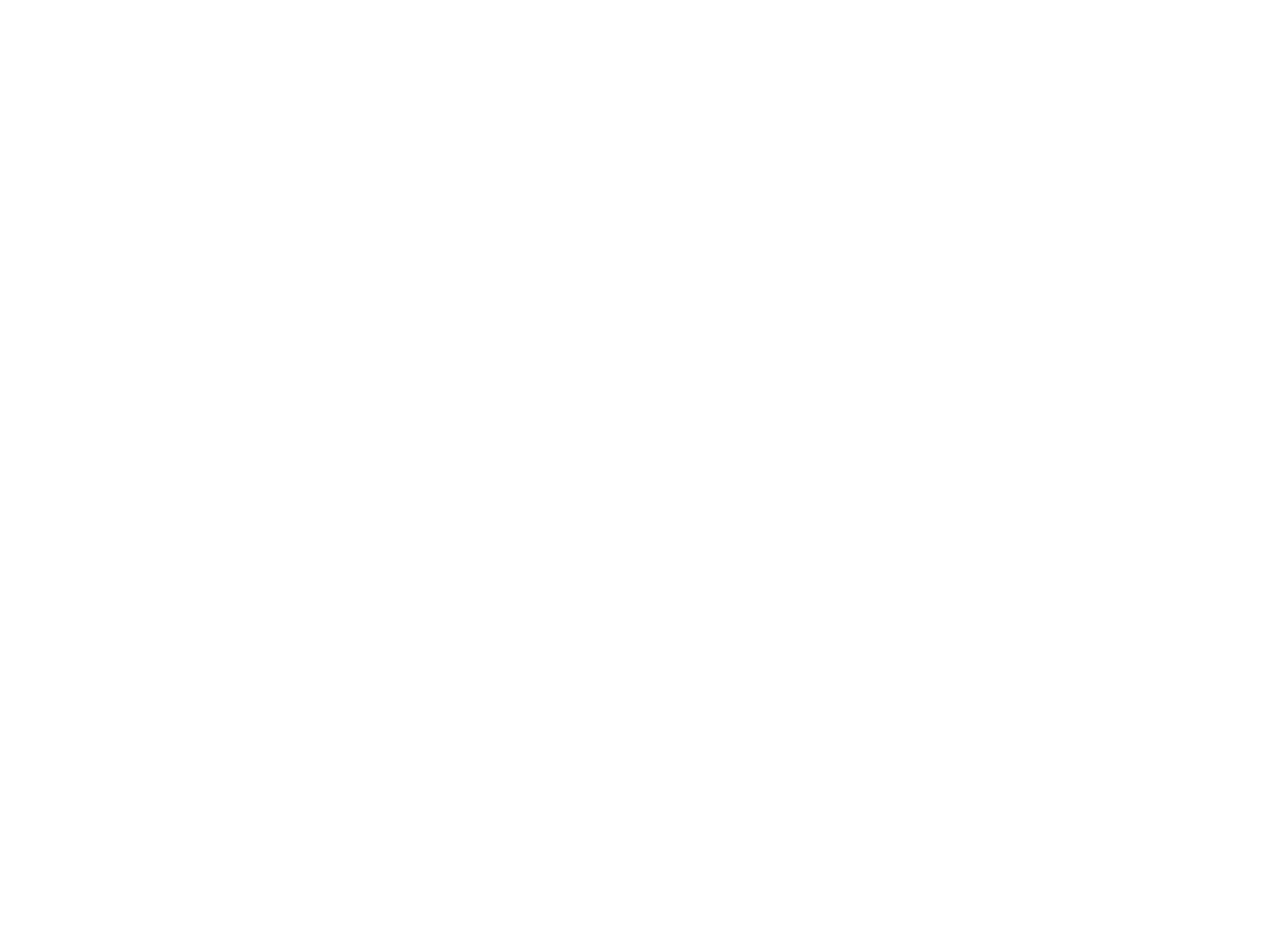
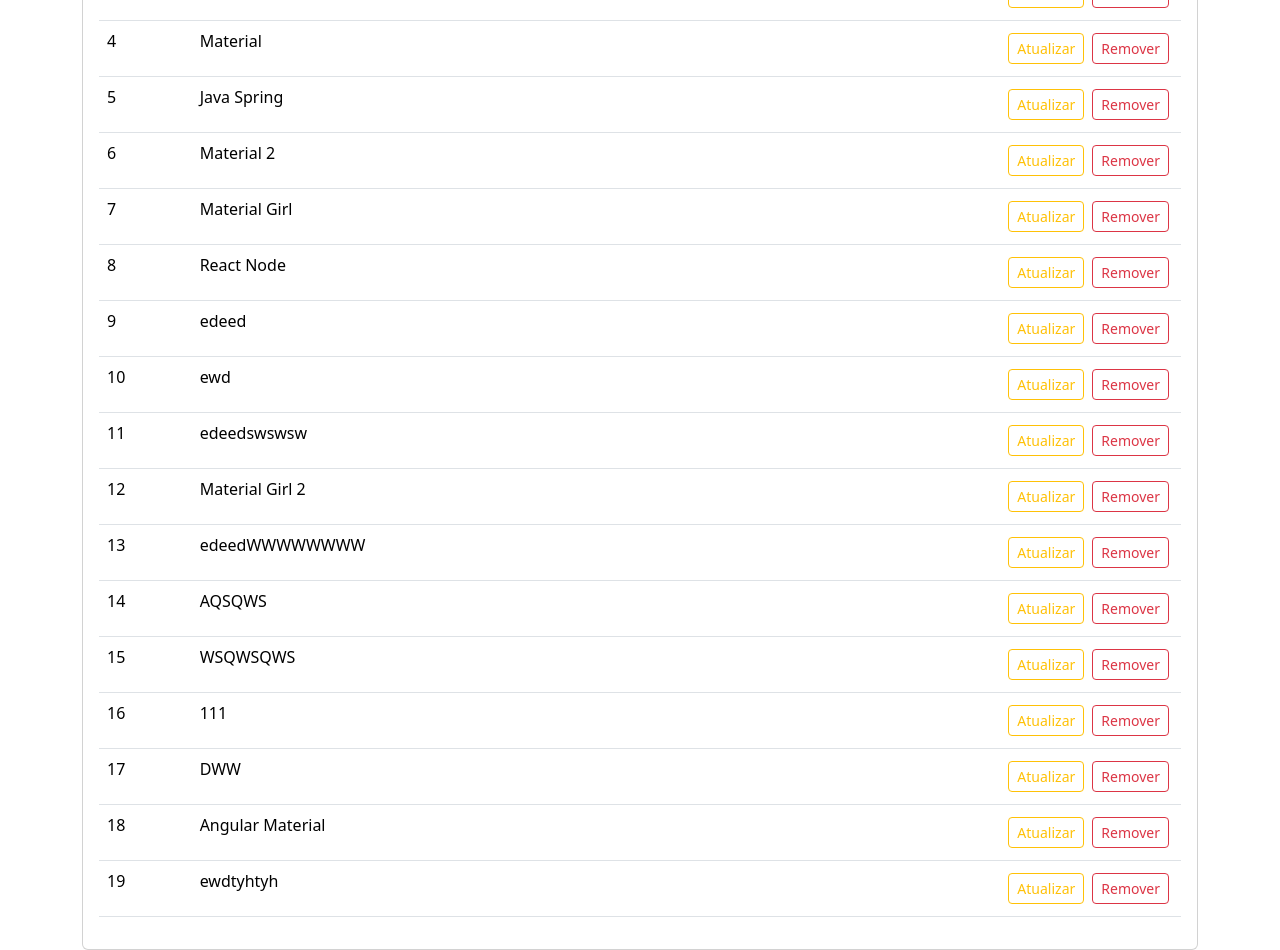
Before and after one commit to gseovana/curso-angular, an Angular app in the folder requests-http/: page /cursos in a window 1280 px wide. Shown: the part 340-1290 px from the top of the page. Before the commit the page ends 800 px from the top, so only its background shows below. Built offline with nearby package versions, Linux system fonts and the light colour scheme; data requests are answered from the project's data file.

Commit message:
http post

```diff
--- a/requests-http/db.json
+++ b/requests-http/db.json
@@ -7,6 +7,74 @@
     {
       "nome": "Java",
       "id": 2
+    },
+    {
+      "nome": "Angular Material",
+      "id": 3
+    },
+    {
+      "nome": "Material",
+      "id": 4
+    },
+    {
+      "nome": "Java Spring",
+      "id": 5
+    },
+    {
+      "nome": "Material 2",
+      "id": 6
+    },
+    {
+      "nome": "Material Girl",
+      "id": 7
+    },
+    {
+      "nome": "React Node",
+      "id": 8
+    },
+    {
+      "nome": "edeed",
+      "id": 9
+    },
+    {
+      "nome": "ewd",
+      "id": 10
+    },
+    {
+      "nome": "edeedswswsw",
+      "id": 11
+    },
+    {
+      "nome": "Material Girl 2",
+      "id": 12
+    },
+    {
+      "nome": "edeedWWWWWWWW",
+      "id": 13
+    },
+    {
+      "nome": "AQSQWS",
+      "id": 14
+    },
+    {
+      "nome": "WSQWSQWS",
+      "id": 15
+    },
+    {
+      "nome": "111",
+      "id": 16
+    },
+    {
+      "nome": "DWW",
+      "id": 17
+    },
+    {
+      "nome": "Angular Material",
+      "id": 18
+    },
+    {
+      "nome": "ewdtyhtyh",
+      "id": 19
     }
   ]
 }
--- a/requests-http/src/app/cursos/cursos-form/cursos-form.component.ts
+++ b/requests-http/src/app/cursos/cursos-form/cursos-form.component.ts
@@ -1,5 +1,8 @@
 import { Component } from '@angular/core';
 import { FormBuilder, FormGroup, Validators } from '@angular/forms';
+import { CursosService } from '../cursos.service';
+import { AlertModalService } from 'src/app/shared/alert-modal.service';
+import { Router } from '@angular/router';
 
 @Component({
   selector: 'app-cursos-form',
@@ -12,7 +15,12 @@ export class CursosFormComponent {
   form: FormGroup;
   submitted: boolean = false;
 
-  constructor(private formBuilder: FormBuilder){}
+  constructor(
+    private formBuilder: FormBuilder,
+    private service: CursosService,
+    private modal: AlertModalService,
+    private router: Router
+    ){}
 
   ngOnInit(){
 
@@ -31,6 +39,18 @@ export class CursosFormComponent {
     console.log(this.form.value);
     if(this.form.valid){
       console.log('submit');
+      this.service.create (this.form.value).subscribe({
+        next: dados => {
+          console.log(dados);
+        },
+        error: error => {
+          this.modal.showAlertDanger('Erro ao criar curso. Tente novamente.')
+        },
+        complete: () => {
+          this.modal.showAlertSuccess('Curso criado com sucesso!');
+          this.router.navigateByUrl('/cursos');
+        }
+      });
     }
   }
 
--- a/requests-http/src/app/cursos/cursos.service.ts
+++ b/requests-http/src/app/cursos/cursos.service.ts
@@ -1,7 +1,7 @@
 import { Injectable } from '@angular/core';
 import { HttpClient } from '@angular/common/http'
 import { Curso } from './curso';
-import { delay, tap } from 'rxjs/operators';
+import { delay, take, tap } from 'rxjs/operators';
 
 @Injectable({
   providedIn: 'root'
@@ -19,4 +19,8 @@ export class CursosService {
         tap(console.log)
       );
   }
+
+  create(curso: Curso){
+    return this.http.post('http://localhost:3000/cursos', curso).pipe(take(1));
+  }
 }
--- a/requests-http/src/app/shared/alert-modal.service.ts
+++ b/requests-http/src/app/shared/alert-modal.service.ts
@@ -14,10 +14,14 @@ export class AlertModalService {
 
   constructor(private modalService: BsModalService) { }
 
-  private showAlert(message: string, type: AlertTypes){
+  private showAlert(message: string, type: AlertTypes, dismissTimeout?: number){
     const bsModalRef: BsModalRef = this.modalService.show(AlertModalComponent);
     bsModalRef.content.type = type;
     bsModalRef.content.message = message;
+
+    if(dismissTimeout) {
+      setTimeout(() => bsModalRef.hide(), dismissTimeout);
+    }
   }
 
   showAlertDanger(message: string){
@@ -25,7 +29,7 @@ export class AlertModalService {
   }
 
   showAlertSuccess(message: string){
-    this.showAlert(message, AlertTypes.SUCCESS);
+    this.showAlert(message, AlertTypes.SUCCESS, 3000);
 
   }
 
--- a/requests-http/src/app/shared/alert-modal/alert-modal.component.html
+++ b/requests-http/src/app/shared/alert-modal/alert-modal.component.html
@@ -1,4 +1,4 @@
 <div class="alert alert-{{ type }} no-margin" role="alert">
     {{ message }}
-    <button type="button" class="btn-close" data-bs-dismiss="alert" aria-label="Close" (click)="onClose()"></button>
+    <button type="button" class="btn-close float-end" data-bs-dismiss="alert" aria-label="Close" (click)="onClose()"></button>
 </div>
```
